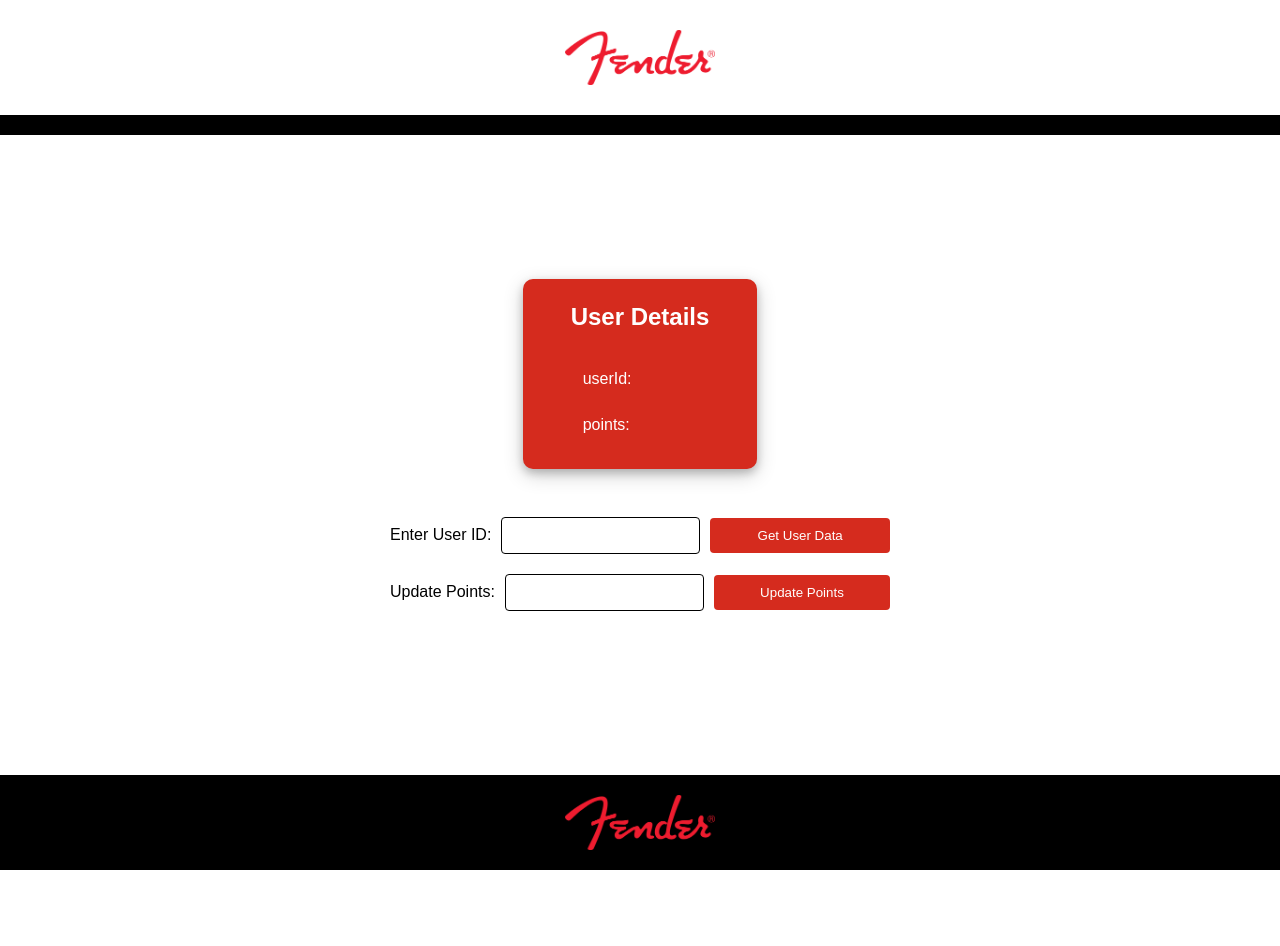
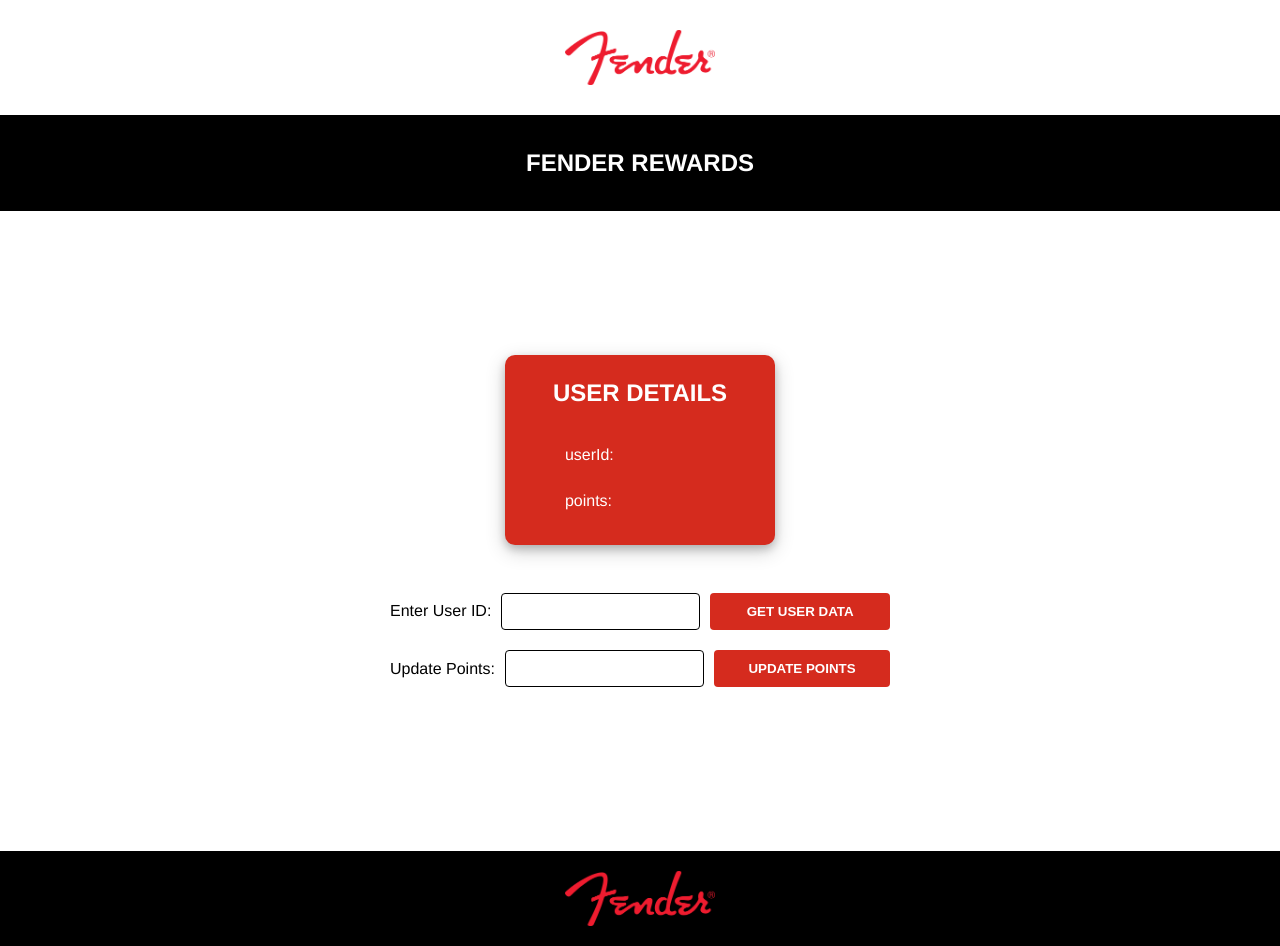
Before and after one commit to justinTsugranes/project_fender-rewards, a website: page client/index.html in a window 1280 px wide. Before the commit the page ends 870 px from the top, so only its background shows below. Drawn offline with Linux system fonts and the light colour scheme.

Commit message:
transform h1 h2 text

```diff
--- a/client/css/styles.css
+++ b/client/css/styles.css
@@ -14,9 +14,6 @@
   width: auto;
   height: auto;
 }
-
-/* Modern CSS Reset
-Link: https://github.com/hankchizljaw/modern-css-reset */
 
 /* Box sizing rules */
 *,
@@ -53,11 +50,11 @@
 
 /* Set core body defaults */
 body {
+  font-family: Helvetica, sans-serif;
   min-height: 100vh;
   text-rendering: optimizeSpeed;
   line-height: 1.5;
   background-color: var(--white-color);
-  font-family: Arial, sans-serif;
   color: var(--secondary-color);
 }
 
@@ -130,12 +127,21 @@
   background-color: var(--white-color);
   color: var(--secondary-color);
   padding: 20px;
+  display: flex;
+  flex-direction: column;
+  align-items: center;
+  justify-content: center;
 }
 
 /* Logo styles */
 header img {
   width: 150px;
-  margin: 10px auto;
+  margin: 10px;
+}
+
+nav h1 {
+  padding: 20px;
+  color: var(--white-color);
 }
 
 /* Navigation styles */
@@ -160,6 +166,31 @@
 footer img {
   width: 150px;
   margin: 10px auto;
+}
+
+/* Button styles */
+button {
+  font-family: FuturaPT, sans-serif;
+  font-weight: 700;
+  margin-left: 10px;
+  padding: 12px 23px;
+  line-height: 1em;
+  width: 200px;
+  min-width: 150px;
+  cursor: pointer;
+  border-radius: 4px;
+  border: none;
+  text-transform: uppercase;
+  background-color: var(--primary-color);
+  color: var(--white-color);
+}
+
+button:hover {
+  background-color: var(--secondary-color);
+}
+
+p {
+  text-align: center;
 }
 
 /* User detail styles */
@@ -232,24 +263,3 @@
   border: 1px solid var(--secondary-color);
   border-radius: 4px;
 }
-
-/* Button styles */
-button {
-  margin-left: 10px;
-  background-color: var(--primary-color);
-  color: var(--white-color);
-  padding: 10px 20px;
-  border: none;
-  border-radius: 4px;
-  cursor: pointer;
-  width: 200px;
-  min-width: 150px;
-}
-
-button:hover {
-  background-color: var(--secondary-color);
-}
-
-p {
-  text-align: center;
-}
--- a/client/index.html
+++ b/client/index.html
@@ -16,12 +16,14 @@
       <img src="img/fender-logo-red.webp" alt="Fender logo" />
     </header>
 
-    <nav aria-label="main"></nav>
+    <nav aria-label="main">
+      <h1>FENDER REWARDS</h1>
+    </nav>
 
     <main id="main" aria-labelledby="user-details-heading">
       <div id="error-message"></div>
       <section class="user-details">
-        <h2 id="user-details-heading">User Details</h2>
+        <h2 id="user-details-heading">USER DETAILS</h2>
         <table id="user-details-table">
           <tr>
             <td>userId:</td>
```
